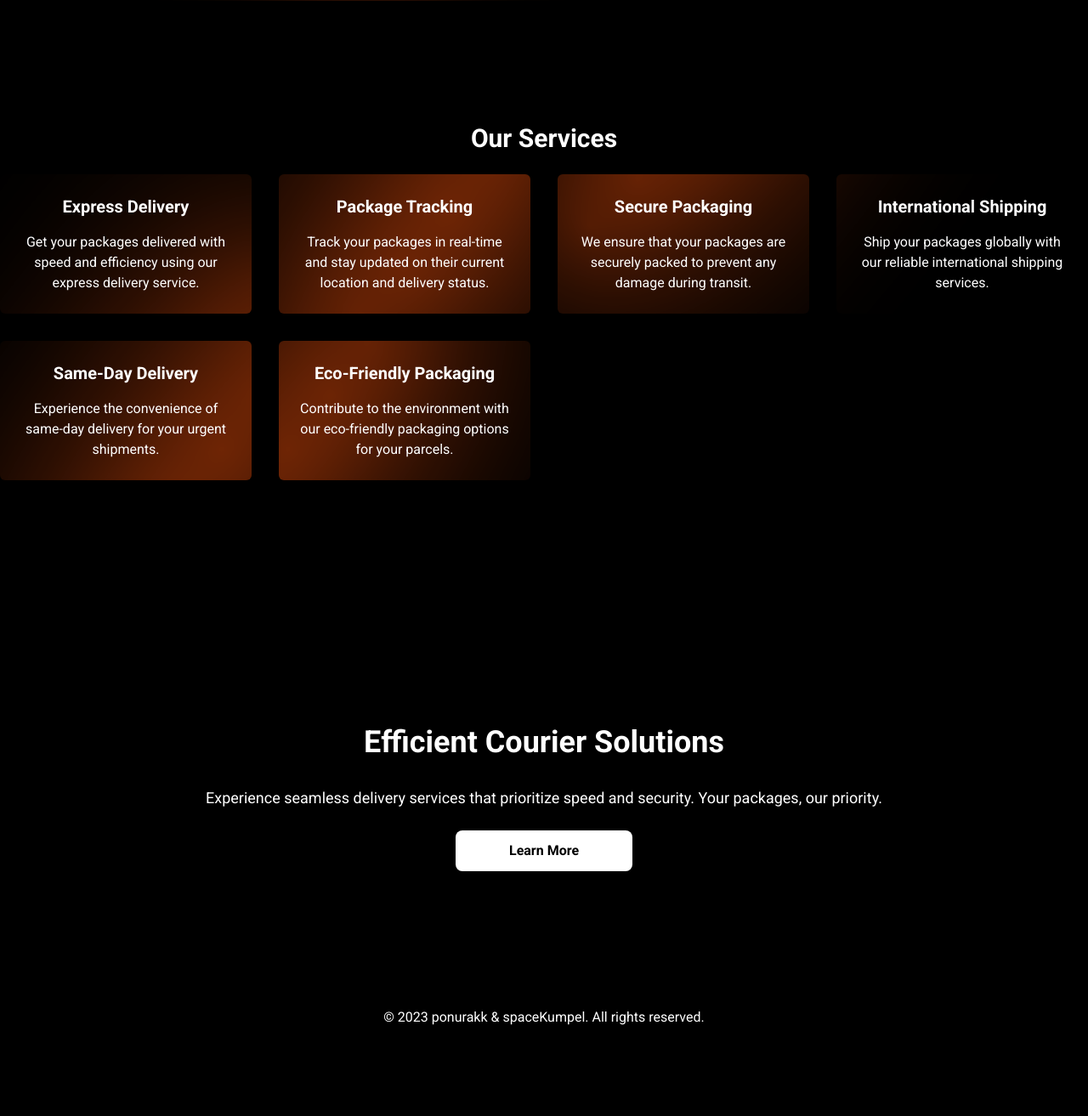
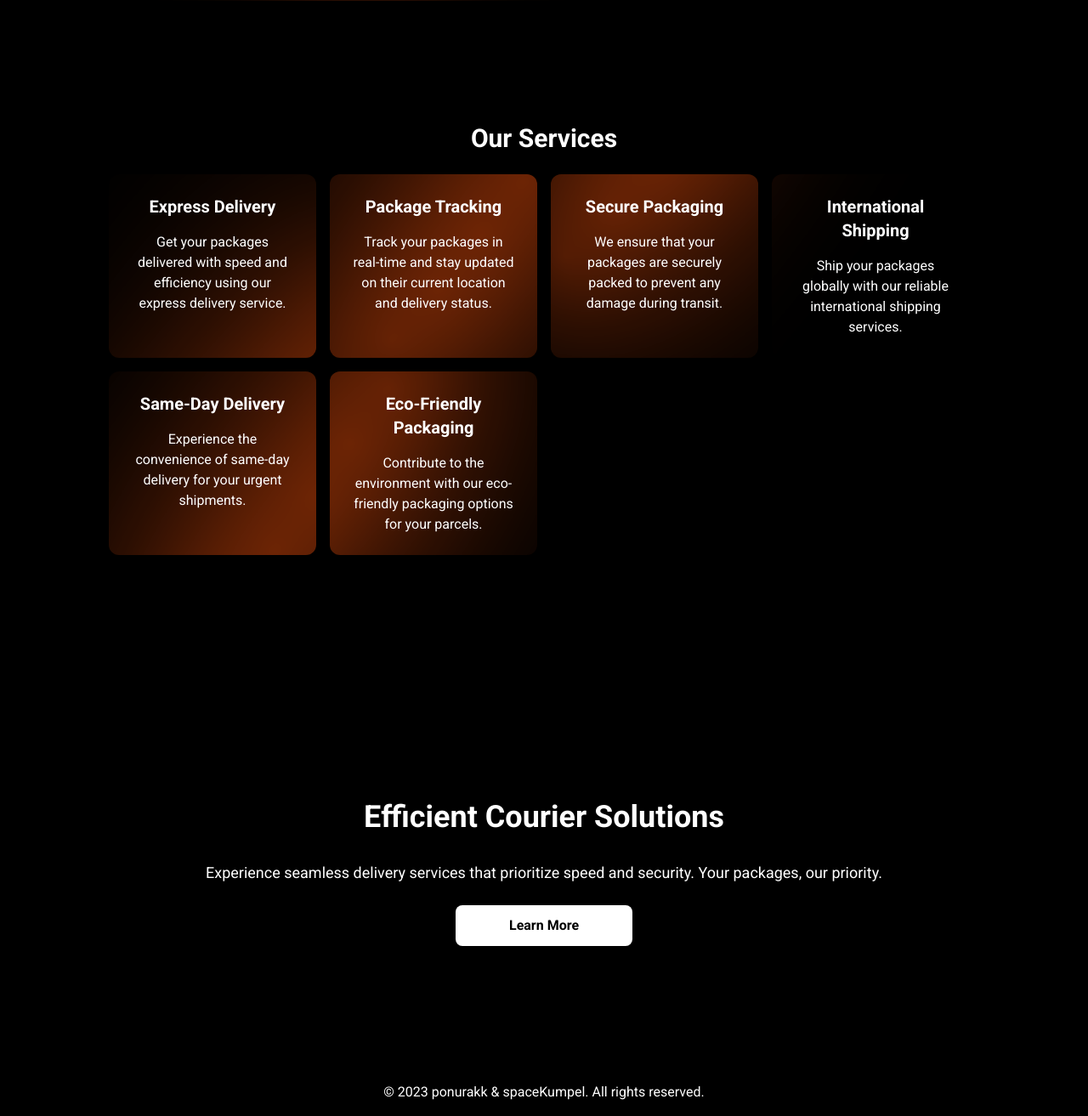
Before and after one commit to ponurakk/php-dashboard, a PHP site: page / in a window 1280 px wide. Shown: the part 859-2172 px from the top of the page at 85% size. Before the commit the page ends 2065 px from the top, so only its background shows below. Run offline with PHP 8.4, Linux system fonts and the light colour scheme; data that the repository does not hold is empty.

Commit message:
Added config CropPath

```diff
--- a/config.php
+++ b/config.php
@@ -2,6 +2,7 @@
 $env = parse_ini_file(".env");
 
 define("BasePath", $env["BASEPATH"]);
+define("CropPath", $env["CROPPATH"]);
 define("Debug", $env["DEBUG"]);
 define("Hostname", $env["HOSTNAME"]);
 define("Username", $env["USERNAME"]);
--- a/index.php
+++ b/index.php
@@ -70,7 +70,6 @@ set_error_handler("exception_error_handler");
       $router->errorRedirect("/500", $e);
       // echo $e->getMessage();
     }
-
     ?>
   </body>
 </html>
--- a/static/index.css
+++ b/static/index.css
@@ -610,6 +610,10 @@ video {
   z-index: 100;
 }
 
+.m-auto {
+  margin: auto;
+}
+
 .mx-auto {
   margin-left: auto;
   margin-right: auto;
@@ -699,6 +703,14 @@ video {
   width: 100vw;
 }
 
+.w-2\/3 {
+  width: 66.666667%;
+}
+
+.w-4\/5 {
+  width: 80%;
+}
+
 .-translate-x-1\/2 {
   --tw-translate-x: -50%;
   transform: translate(var(--tw-translate-x), var(--tw-translate-y)) rotate(var(--tw-rotate)) skewX(var(--tw-skew-x)) skewY(var(--tw-skew-y)) scaleX(var(--tw-scale-x)) scaleY(var(--tw-scale-y));
@@ -763,6 +775,10 @@ video {
 
 .rounded-md {
   border-radius: 0.375rem;
+}
+
+.rounded-xl {
+  border-radius: 0.75rem;
 }
 
 .border-0 {
--- a/views/errors/500.error.php
+++ b/views/errors/500.error.php
@@ -18,7 +18,11 @@
       $stack = preg_split("/#\d* /", $_POST[2]);
       array_shift($stack);
       foreach ($stack as $key => $value) {
-        echo "#" . $key . " " . $value . "<br/>";
+        if (str_starts_with($value, CropPath)) {
+          echo "#" . $key . " " . substr($value, strlen(CropPath)) . "<br/>";
+        } else {
+          echo "#" . $key . " " . $value . "<br/>";
+        }
       }
       ?>
     </p>
--- a/views/index.view.php
+++ b/views/index.view.php
@@ -34,34 +34,34 @@
   <section class="py-36">
     <div class="container mx-auto text-center">
       <h2 class="text-3xl font-bold mb-6">Our Services</h2>
-      <div class="grid grid-cols-1 md:grid-cols-2 lg:grid-cols-3 xl:grid-cols-4 gap-8">
+      <div class="grid grid-cols-1 w-4/5 m-auto md:grid-cols-2 lg:grid-cols-3 xl:grid-cols-4 gap-4">
 
-        <div class="bg-box-blob bg-[40%_14%] p-6 rounded-md shadow-md">
+        <div class="bg-box-blob bg-[40%_14%] p-6 rounded-xl shadow-md">
           <h3 class="text-xl font-bold mb-4">Express Delivery</h3>
           <p>Get your packages delivered with speed and efficiency using our express delivery service.</p>
         </div>
 
-        <div class="bg-box-blob bg-[40%_50%] p-6 rounded-md shadow-md">
+        <div class="bg-box-blob bg-[40%_50%] p-6 rounded-xl shadow-md">
           <h3 class="text-xl font-bold mb-4">Package Tracking</h3>
           <p>Track your packages in real-time and stay updated on their current location and delivery status.</p>
         </div>
 
-        <div class="bg-box-blob bg-[40%_70%] p-6 rounded-md shadow-md">
+        <div class="bg-box-blob bg-[40%_70%] p-6 rounded-xl shadow-md">
           <h3 class="text-xl font-bold mb-4">Secure Packaging</h3>
           <p>We ensure that your packages are securely packed to prevent any damage during transit.</p>
         </div>
 
-        <div class="bg-box-blob bg-[100%_70%] p-6 rounded-md shadow-md">
+        <div class="bg-box-blob bg-[100%_70%] p-6 rounded-xl shadow-md">
           <h3 class="text-xl font-bold mb-4">International Shipping</h3>
           <p>Ship your packages globally with our reliable international shipping services.</p>
         </div>
 
-        <div class="bg-box-blob bg-[30%_40%] p-6 rounded-md shadow-md">
+        <div class="bg-box-blob bg-[30%_40%] p-6 rounded-xl shadow-md">
           <h3 class="text-xl font-bold mb-4">Same-Day Delivery</h3>
           <p>Experience the convenience of same-day delivery for your urgent shipments.</p>
         </div>
 
-        <div class="bg-box-blob bg-[70%_40%] p-6 rounded-md shadow-md">
+        <div class="bg-box-blob bg-[70%_40%] p-6 rounded-xl shadow-md">
           <h3 class="text-xl font-bold mb-4">Eco-Friendly Packaging</h3>
           <p>Contribute to the environment with our eco-friendly packaging options for your parcels.</p>
         </div>
@@ -77,9 +77,9 @@
       <p class="text-lg mb-6">Experience seamless delivery services that prioritize speed and security. Your packages, our priority.</p>
 
       <div class="flex justify-center">
-        <button class="bg-white px-6 py-3 font-bold text-black w-52 justify-center rounded-lg shadow-sm hover:bg-gradient-to-r hover:from-[#fc540c] hover:to-[#f5c57a] hover:text-white transition-all duration-300 hover:animate-move-gradient-200">
+        <a href="/about" class="bg-white px-6 py-3 font-bold text-black w-52 justify-center rounded-lg shadow-sm hover:bg-gradient-to-r hover:from-[#fc540c] hover:to-[#f5c57a] hover:text-white transition-all duration-300 hover:animate-move-gradient-200">
           Learn More
-        </button>
+        </a>
       </div>
 
     </div>
```
Also changed, not shown: 1 other file.
